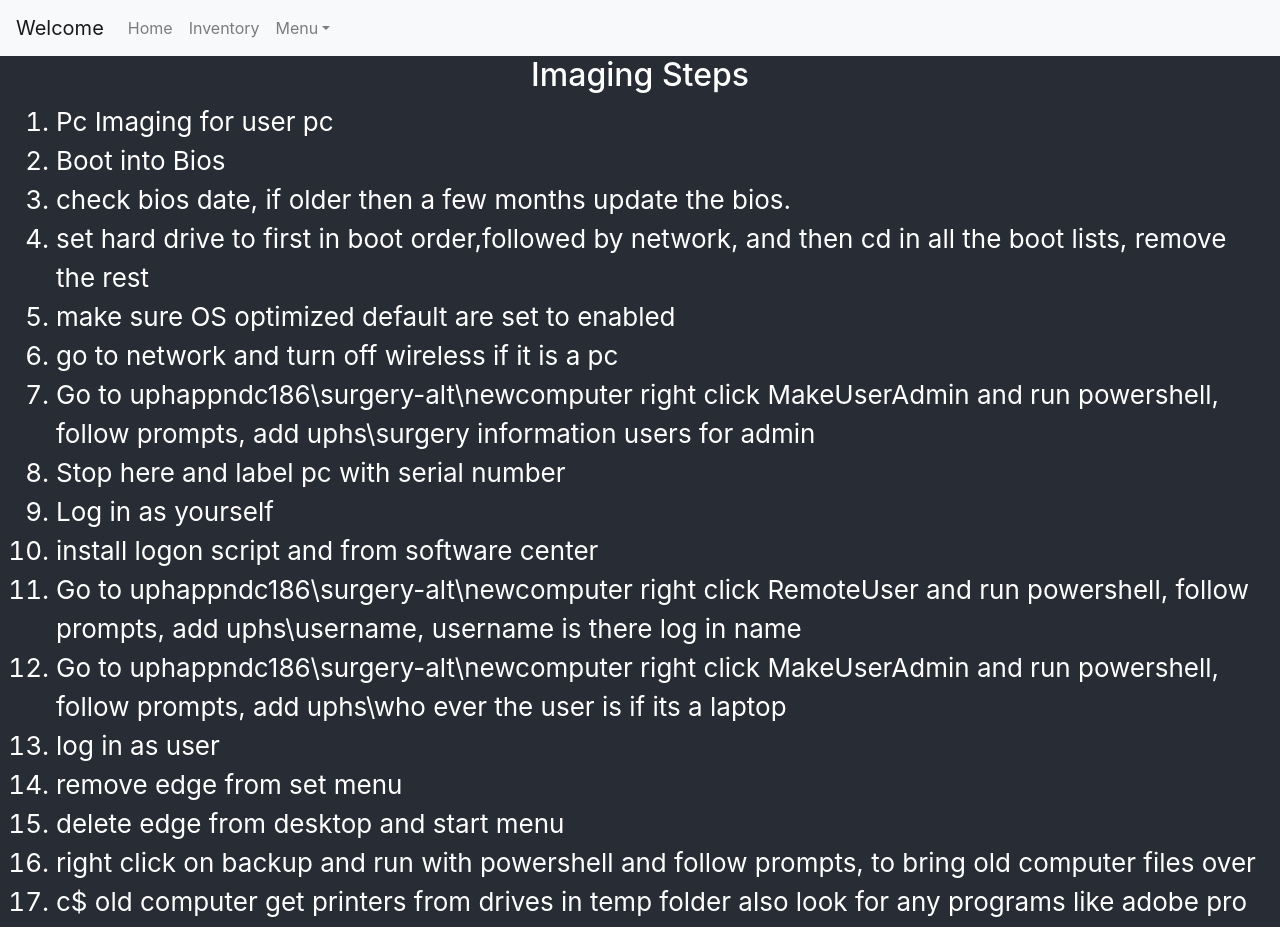
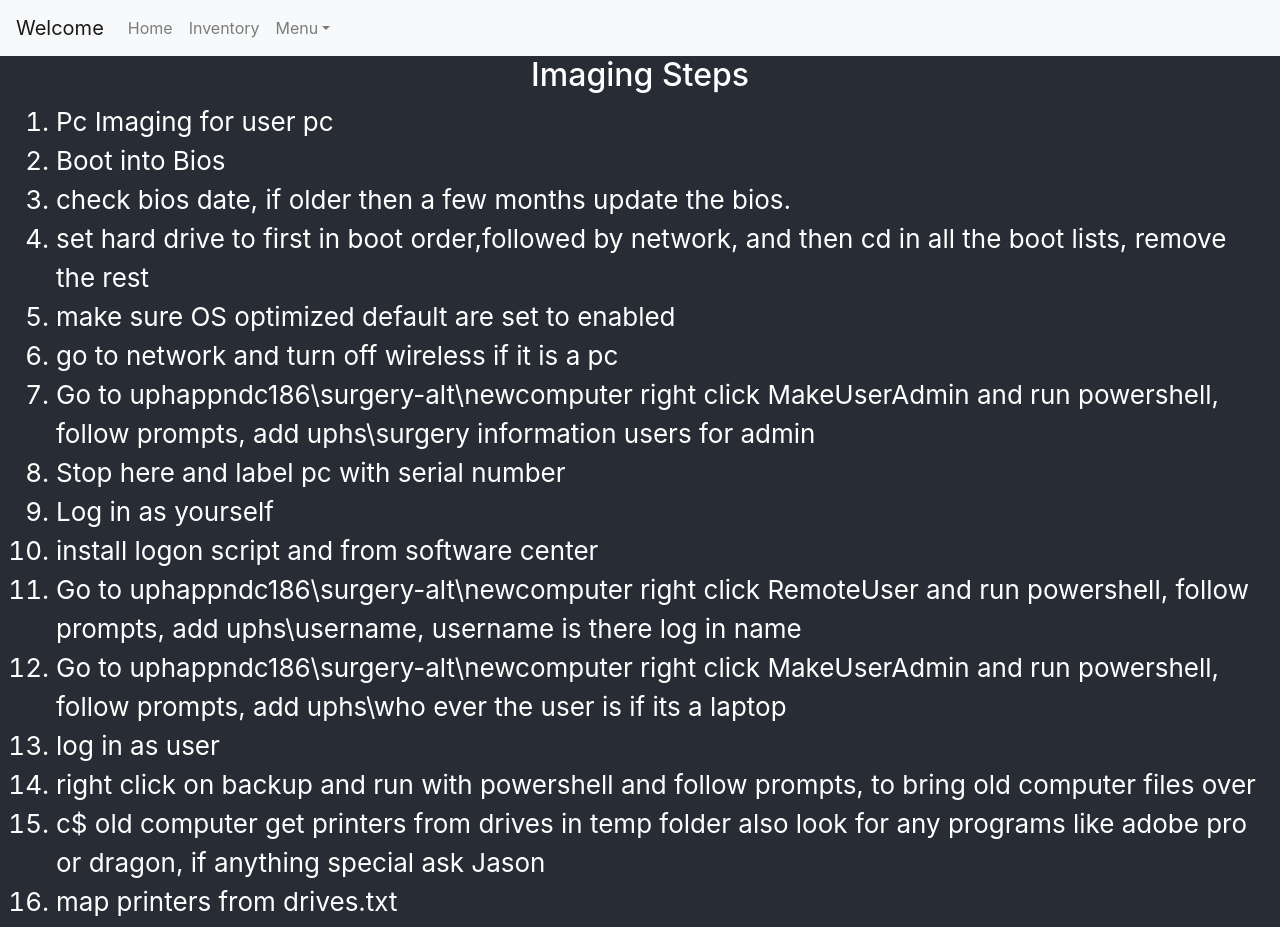
Before and after one commit to TimMitzen/surgery, a React (Create React App) app: page /imaging in a window 1280 px wide. Shown: the top 927 px of the page. Built offline with nearby package versions, Linux system fonts and the light colour scheme.

Commit message:
changes to the components

```diff
--- a/src/components/Imaging.js
+++ b/src/components/Imaging.js
@@ -52,9 +52,9 @@ const Imaging = () => {
 
         <li className="list">log in as user</li>
 
-        <li className="list">remove edge from set menu</li>
 
-        <li className="list">delete edge from desktop and start menu</li>
+
+
 
         <li className="list">
           right click on backup and run with powershell and follow prompts, to
--- a/src/components/Ricoh.js
+++ b/src/components/Ricoh.js
@@ -68,6 +68,8 @@ const Ricoh = () => {
         <li className="list">IP =10.172.143.251</li>
 
         <li className="list">SPE10 file room 10.170.43.230</li>
+
+        <li className='list'>Rav 5000 10.172.172.14</li>
       </ol>
     </div>
   );
```
